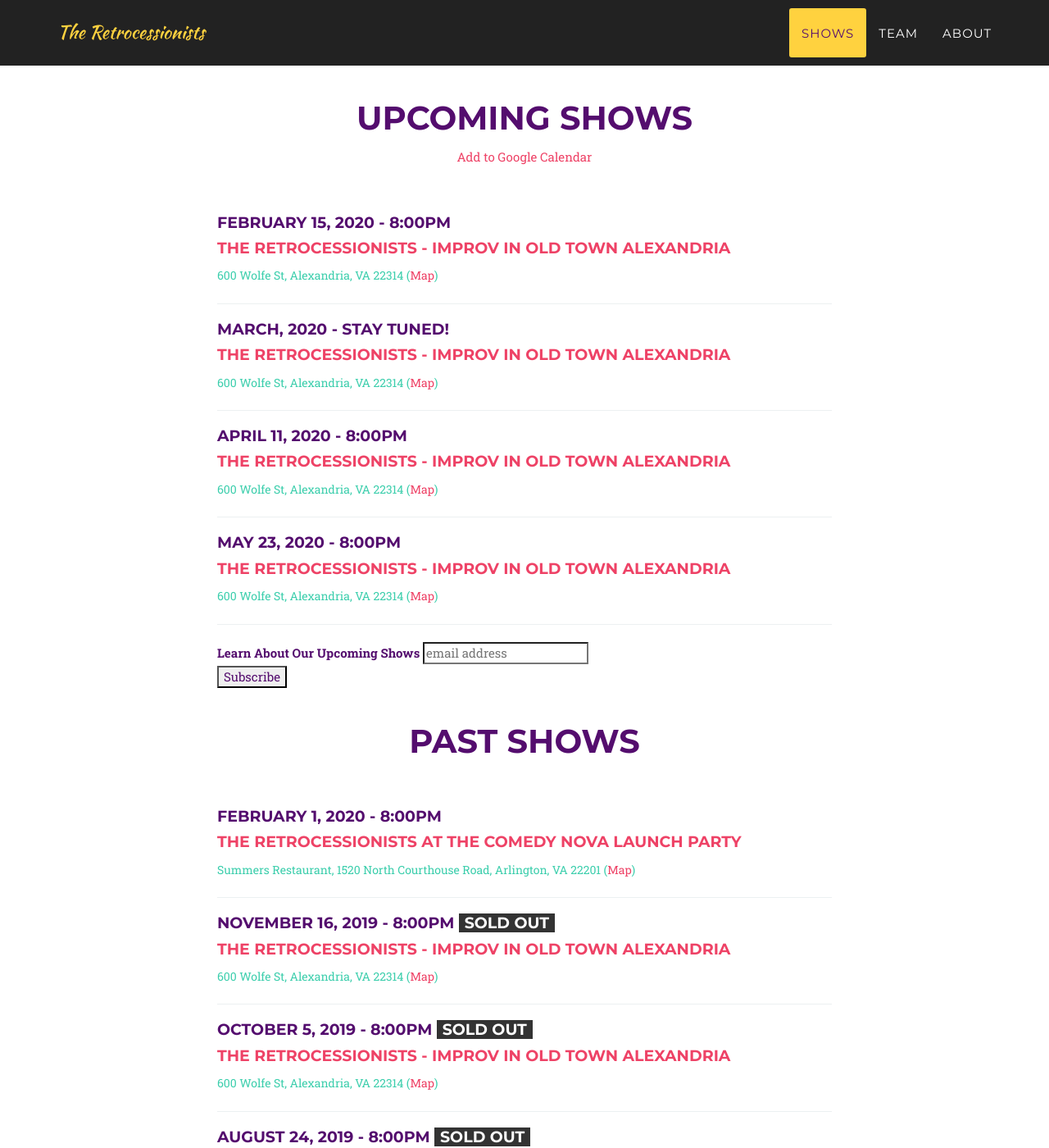
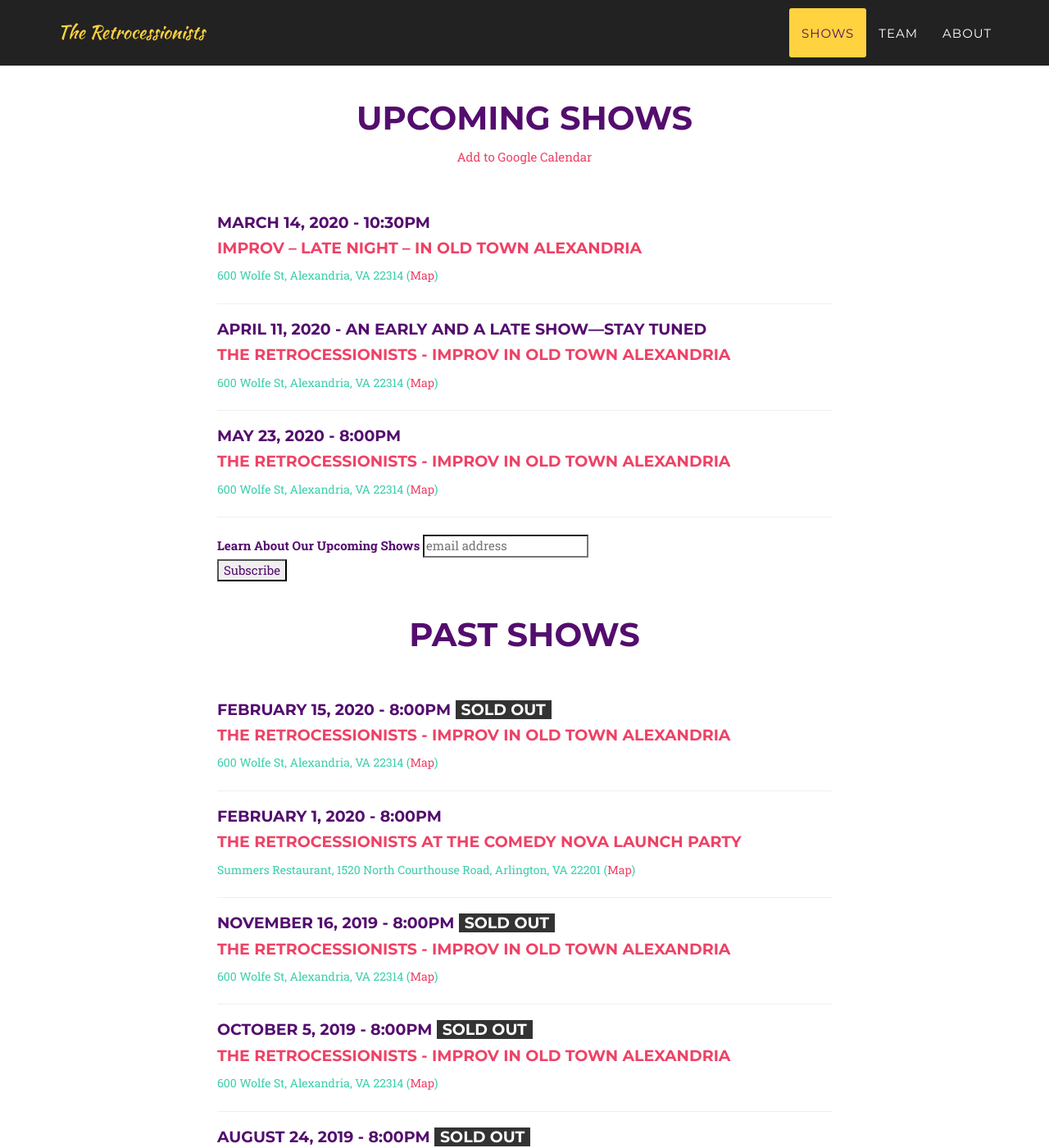
Before and after one commit to yig/RetrosImprovWeb, a Jekyll site: the page built from index.html, in a window 1280 px wide and 1400 px high, scrolled down 911 px. Shown: the whole window at 82% size. Built offline with Jekyll 4.4.1, drawn with Linux system fonts in a browser that asks for light colours; some web fonts are replaced; comment, search, counter and statistics services are not loaded; some of the changed text lies outside the part shown.

Commit message:
Added March show and stay tuned for two shows April 11th.

```diff
--- a/_config.yml
+++ b/_config.yml
@@ -6,17 +6,12 @@ email: retrocessionist.improv@gmail.com
 description: "The Retrocessionists - Improv Comedy in Alexandria, VA"
 
 shows:
-- date: February 15, 2020
-  time: 8:00pm
-  title: The Retrocessionists - Improv in Old Town Alexandria
-  location: 600 Wolfe St, Alexandria, VA 22314
-  url: https://www.eventbrite.com/e/improv-night-in-old-town-alexandria-tickets-93703077427
-- date: March, 2020
-  time: Stay tuned!
-  title: The Retrocessionists - Improv in Old Town Alexandria
+- date: March 14, 2020
+  time: 10:30pm
+  title: Improv – Late Night – in Old Town Alexandria
   location: 600 Wolfe St, Alexandria, VA 22314
 - date: April 11, 2020
-  time: 8:00pm
+  time: an early and a late show—stay tuned
   title: The Retrocessionists - Improv in Old Town Alexandria
   location: 600 Wolfe St, Alexandria, VA 22314
 - date: May 23, 2020
@@ -24,6 +19,12 @@ shows:
   title: The Retrocessionists - Improv in Old Town Alexandria
   location: 600 Wolfe St, Alexandria, VA 22314
 past_shows:
+- date: February 15, 2020
+  time: 8:00pm
+  title: The Retrocessionists - Improv in Old Town Alexandria
+  location: 600 Wolfe St, Alexandria, VA 22314
+  url: https://www.eventbrite.com/e/improv-night-in-old-town-alexandria-tickets-93703077427
+  sold_out: True
 - date: February 1, 2020
   time: 8:00pm
   title: The Retrocessionists at the Comedy NOVA Launch Party
```
